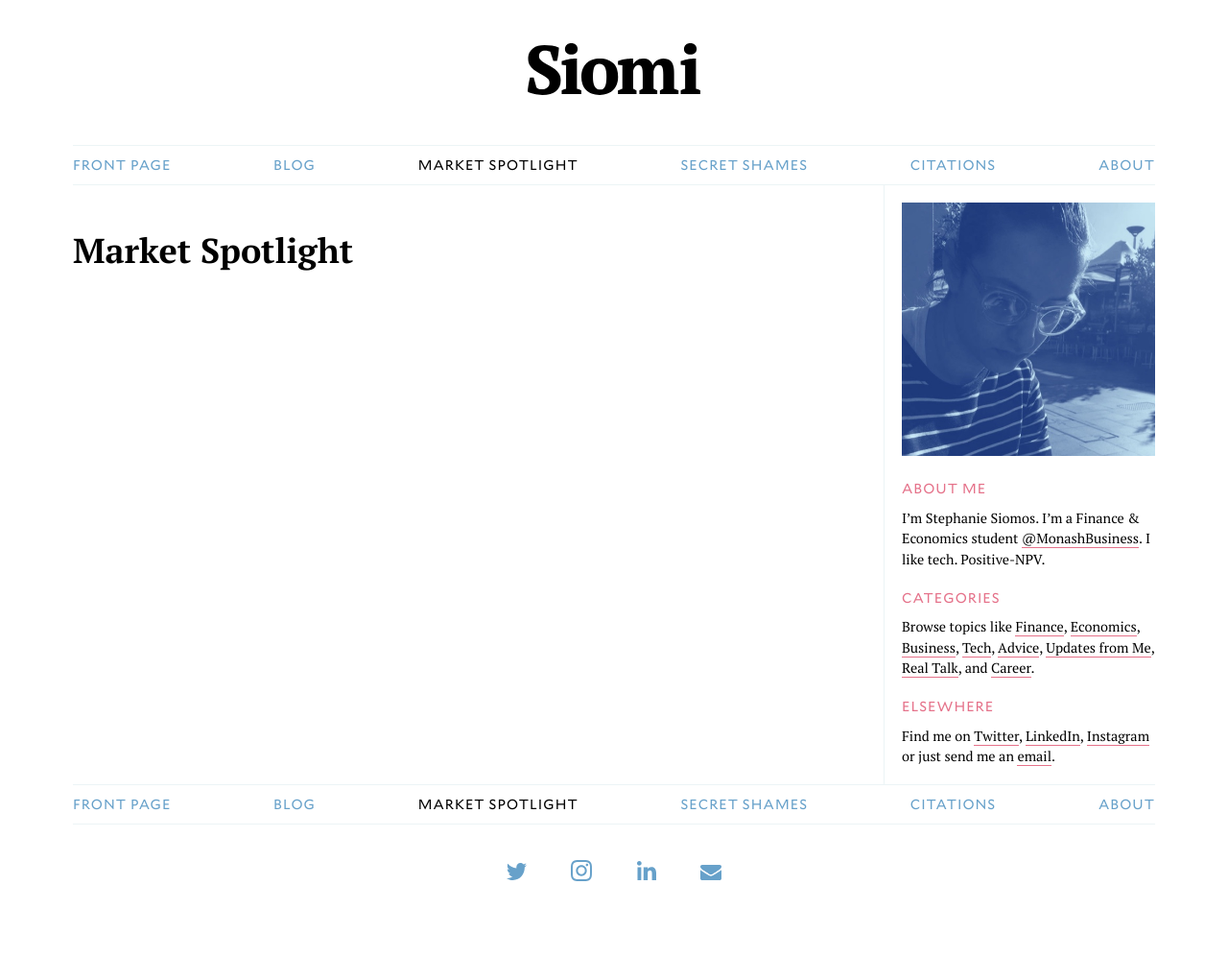
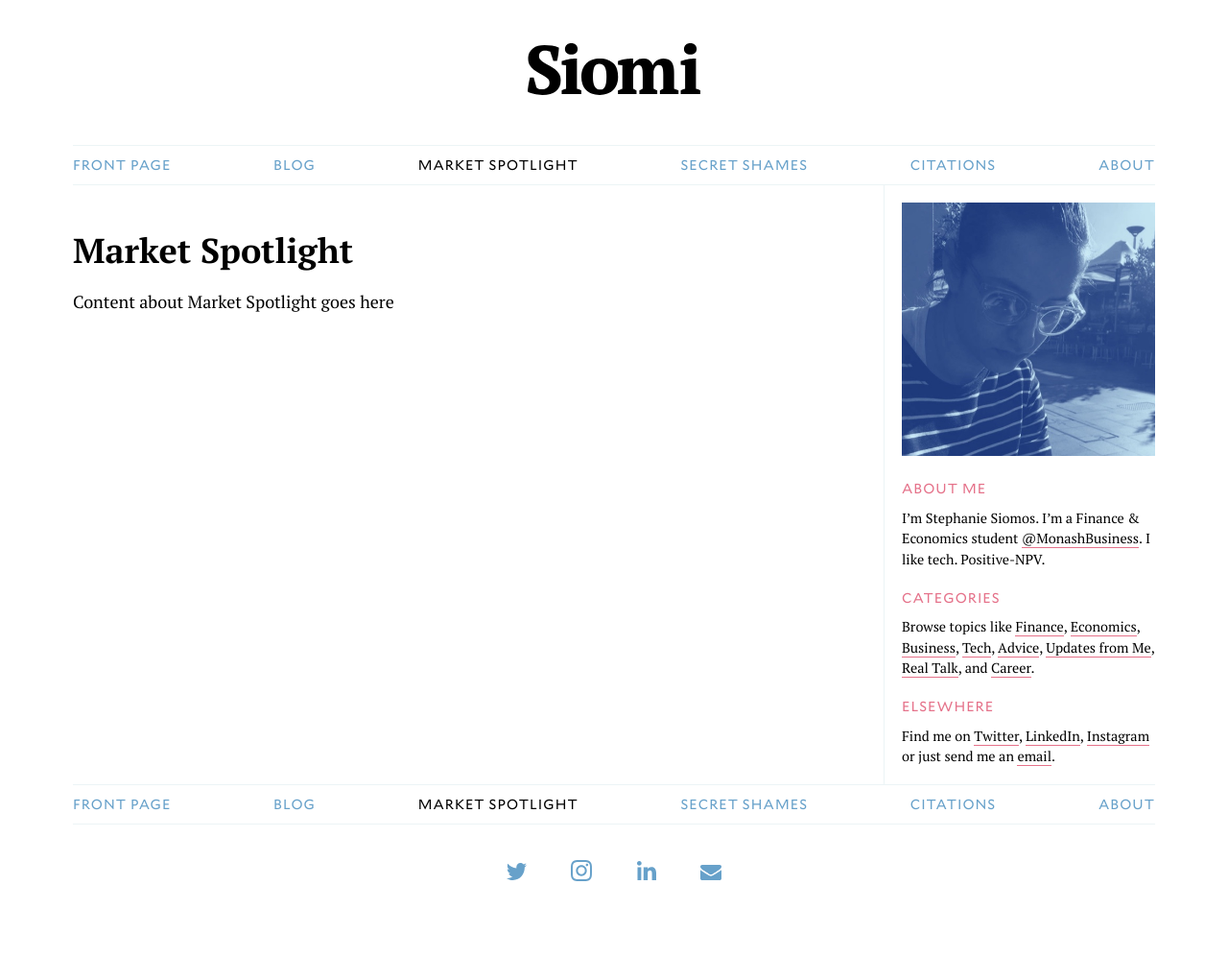
Before and after one commit to cjmlgrto/siomi.net, a Jekyll site: the page built from spotlight.md, in a window 1280 px wide. Shown: the whole page at 96% size. Built offline with Jekyll 4.4.1, drawn with Linux system fonts in a browser that asks for light colours.

Commit message:
Prepare for static serve

```diff
--- a/_config.yml
+++ b/_config.yml
@@ -4,7 +4,7 @@
 
 title: siomi.net
 author: Stephanie Siomos
-description: I’m Stephanie Siomos. I’m a Finance & Economics student @MonashBusiness. I like tech. Positive-NPV.
+description: Stephanie Siomos' Website
 
 url: http://siomi.net
 icon: /static/stephanie.jpg
--- a/_includes/footer.html
+++ b/_includes/footer.html
@@ -2,22 +2,22 @@
 	{% include nav.html %}
 	<ul class="socials">
 		<li>
-			<a href="https://twitter.com/stephaniesiomos" class="twitter">
+			<a href="https://twitter.com/{{ site.twitter }}" class="twitter">
 				{% include twitter.svg %}
 			</a>
 		</li>
 		<li>
-			<a href="https://instagram.com/stephaniesiomos" class="instagram">
+			<a href="https://instagram.com/{{ site.twitter }}" class="instagram">
 				{% include instagram.svg %}
 			</a>
 		</li>
 		<li>
-			<a href="https://linkedin.com/stephaniesiomos" class="linkedin">
+			<a href="https://linkedin.com/{{ site.twitter }}" class="linkedin">
 				{% include linkedin.svg %}
 			</a>
 		</li>
 		<li>
-			<a href="mailto:" class="email">
+			<a href="{{ site.email }}" class="email">
 				{% include email.svg %}
 			</a>
 		</li>
--- /dev/null
+++ b/s3_website.yml
@@ -0,0 +1,6 @@
+s3_id: <%= ENV['S3_ID'] %>
+s3_secret: <%= ENV['S3_SECRET'] %>
+s3_bucket: <%= ENV['S3_BUCKET'] %>
+s3_endpoint: <%= ENV['S3_ENDPOINT'] %>
+s3_reduced_redundancy: true
+gzip: true
--- a/spotlight.md
+++ b/spotlight.md
@@ -3,3 +3,5 @@
 layout: default
 permalink: /market-spotlight/
 ---
+
+Content about Market Spotlight goes here
```
Also changed, not shown: about.md (+2 -0 lines), citations.md (+2 -0 lines), shames.md (+2 -0 lines), 1 other file.
